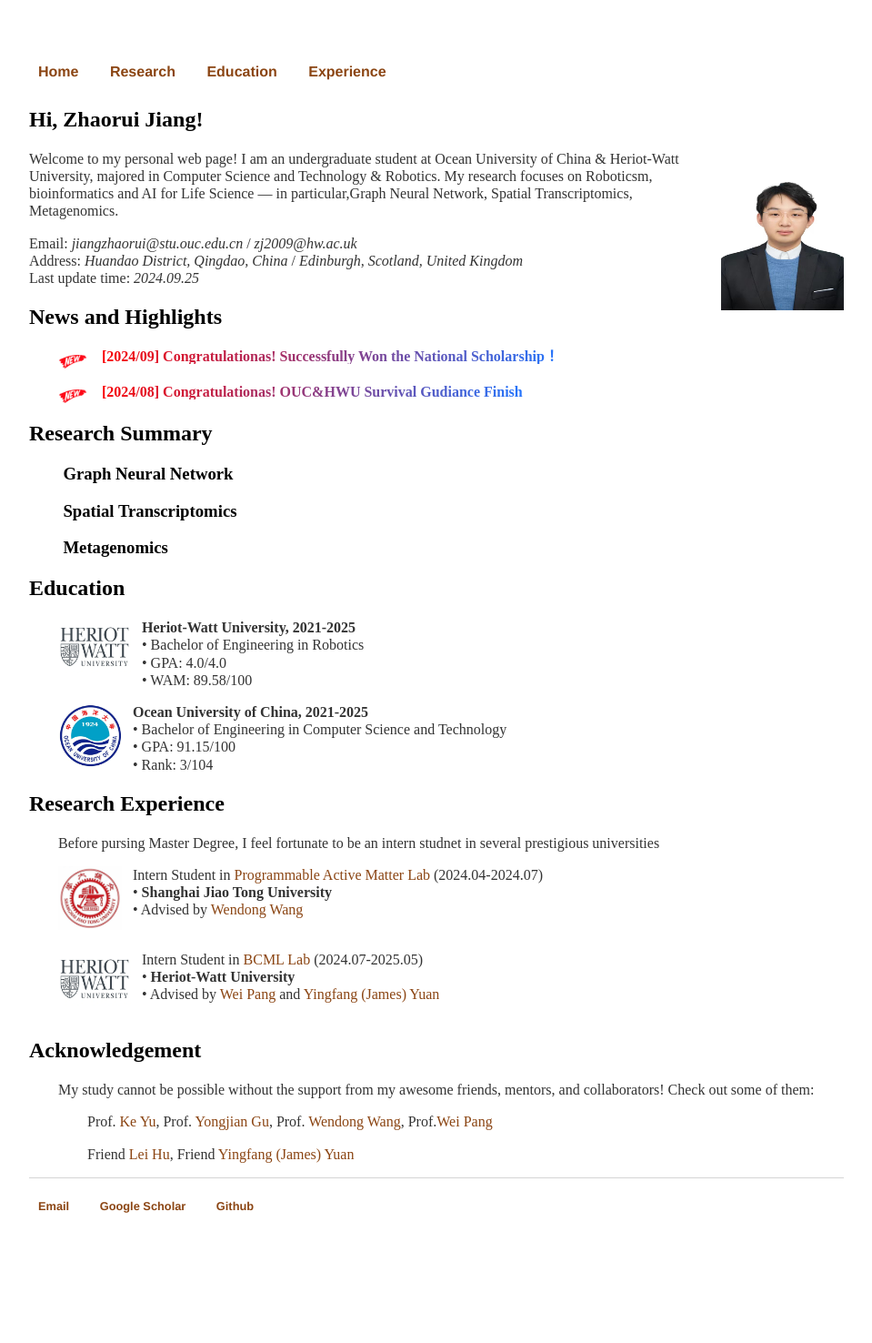
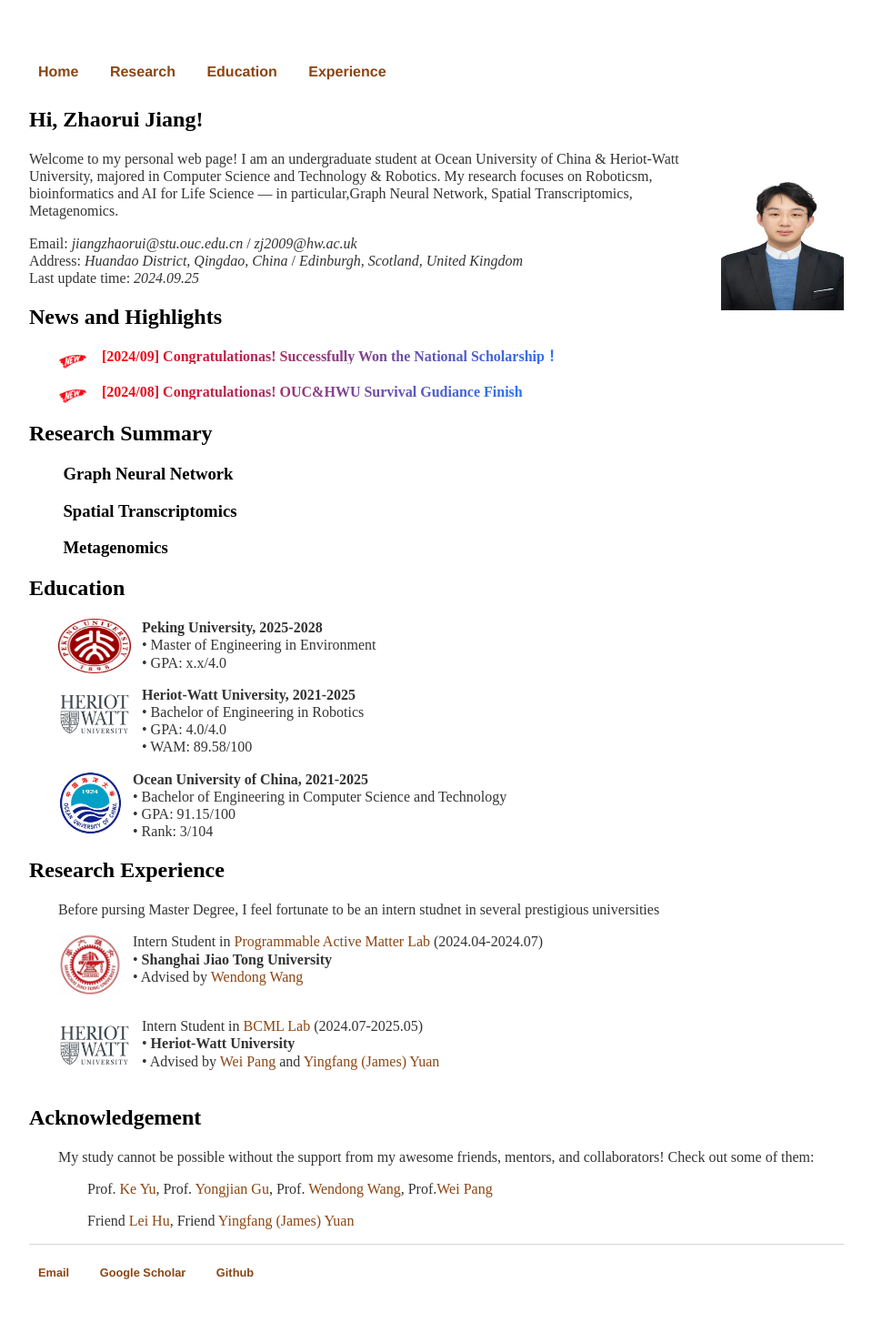
Before and after one commit to zhaorui-bi/zhaorui-bi.github.io, a Jekyll site: the page built from index.html, in a window 1280 px wide. Shown: the whole page at 91% size, without its empty margins (160-1119 px from the left). Built offline with Jekyll 4.4.1, drawn with Linux system fonts in a browser that asks for light colours; before the commit the page ends 1403 px from its top, so only the background shows below that.

Commit message:
Update index.html

```diff
--- a/index.html
+++ b/index.html
@@ -61,13 +61,13 @@ title: Zhaorui Jiang
 
 	<h2><a name="edu"></a>Education</h2>
 
-<!-- 		<p style="margin-left: 2em;">
+		<p style="margin-left: 2em;">
 			<img src="/img/pku.png" align="left" width="80" height="60"/>
-			&nbsp&nbsp <b>Peking University, 2021-2025  </b><br>
+			&nbsp&nbsp <b>Peking University, 2025-2028  </b><br>
 			&nbsp&nbsp &bull; Master of Engineering in Environment<br>
 			&nbsp&nbsp &bull; GPA: x.x/4.0 <br>
 		</p>
--->
+
 		<p style="margin-left: 2em;">
 			<img src="/img/hw.png" align="left" width="80" height="60"/>
 			&nbsp&nbsp <b>Heriot-Watt University, 2021-2025  </b><br>
```
